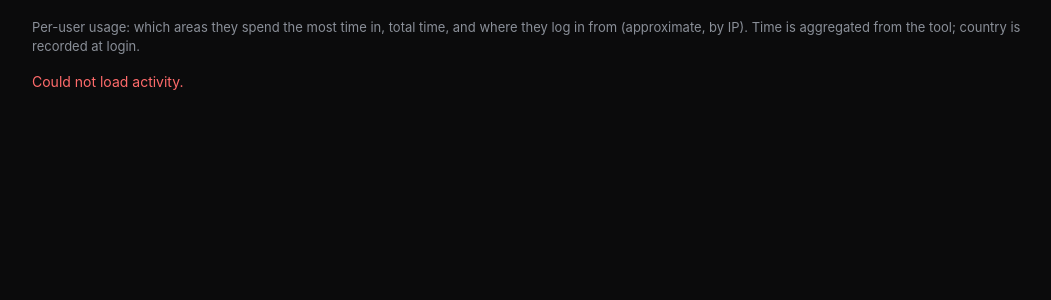
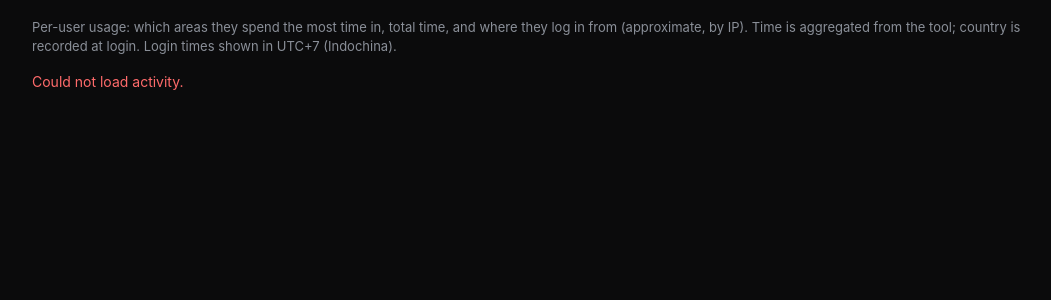
Before and after one commit to phitchayuthyamsri-hub/Coalapp, a Python web app: template app/templates/activity.html in a window 1280 px wide. Shown: the part 63-363 px from the top of the page, without its empty margins (101-1152 px from the left). Run offline with Jinja, Linux system fonts and the light colour scheme; the template is opened without the code that fills it, so the values that code supplies are empty.

Commit message:
Add files via upload

```diff
--- a/app/templates/activity.html
+++ b/app/templates/activity.html
@@ -42,7 +42,7 @@
   <a class="btn" href="/logout">Log out</a>
 </header>
 <div class="wrap">
-  <p class="note">Per-user usage: which areas they spend the most time in, total time, and where they log in from (approximate, by IP). Time is aggregated from the tool; country is recorded at login.</p>
+  <p class="note">Per-user usage: which areas they spend the most time in, total time, and where they log in from (approximate, by IP). Time is aggregated from the tool; country is recorded at login. Login times shown in UTC+7 (Indochina).</p>
   <div id="list">Loading…</div>
 </div>
 
@@ -55,6 +55,7 @@ const LABEL = {
 const lab = p => LABEL[p] || p;
 const esc = s => String(s).replace(/[&<>"']/g,c=>({'&':'&amp;','<':'&lt;','>':'&gt;','"':'&quot;',"'":'&#39;'}[c]));
 function dur(sec){ sec=Math.round(sec||0); if(sec<60) return sec+'s'; const m=Math.round(sec/60); if(m<60) return m+'m'; const h=Math.floor(m/60); return h+'h '+(m%60)+'m'; }
+function fmtTs(iso){ if(!iso) return '—'; const d=new Date(/[zZ]|[+-]\d\d:?\d\d$/.test(iso)?iso:iso+'Z'); if(isNaN(d)) return esc(String(iso).replace('T',' ').slice(0,16)); const p=new Intl.DateTimeFormat('en-GB',{timeZone:'Asia/Bangkok',year:'numeric',month:'2-digit',day:'2-digit',hour:'2-digit',minute:'2-digit',hour12:false}).formatToParts(d); const g=t=>(p.find(x=>x.type===t)||{}).value||'00'; return g('year')+'-'+g('month')+'-'+g('day')+' '+g('hour')+':'+g('minute'); }
 function flag(cc){ if(!cc||cc.length!==2) return ''; return cc.toUpperCase().replace(/./g,c=>String.fromCodePoint(127397+c.charCodeAt(0)))+' '; }
 
 function userBlock(name, u){
@@ -66,7 +67,7 @@ function userBlock(name, u){
     '<div class="ctry"><span>'+flag(c.code)+esc(c.country)+'</span><span class="n">'+c.count+' login'+(c.count>1?'s':'')+'</span></div>'
   ).join('') || '<div class="note">No logins recorded.</div>';
   const logins = u.logins.slice(0,8).map(l =>
-    '<div>'+esc((l.ts||'').replace('T',' ').slice(0,16))+' · '+esc(l.country)+' · '+esc(l.ip)+'</div>'
+    '<div>'+fmtTs(l.ts)+' · '+esc(l.country)+' · '+esc(l.ip)+'</div>'
   ).join('');
   return '<div class="user"><div class="uhead"><span class="uname">'+esc(name)+'</span><span class="total">total '+dur(u.total_seconds)+'</span></div>'
     + '<div class="cols"><div><h3>Time by area (most used first)</h3>'+bars+'</div>'
```
